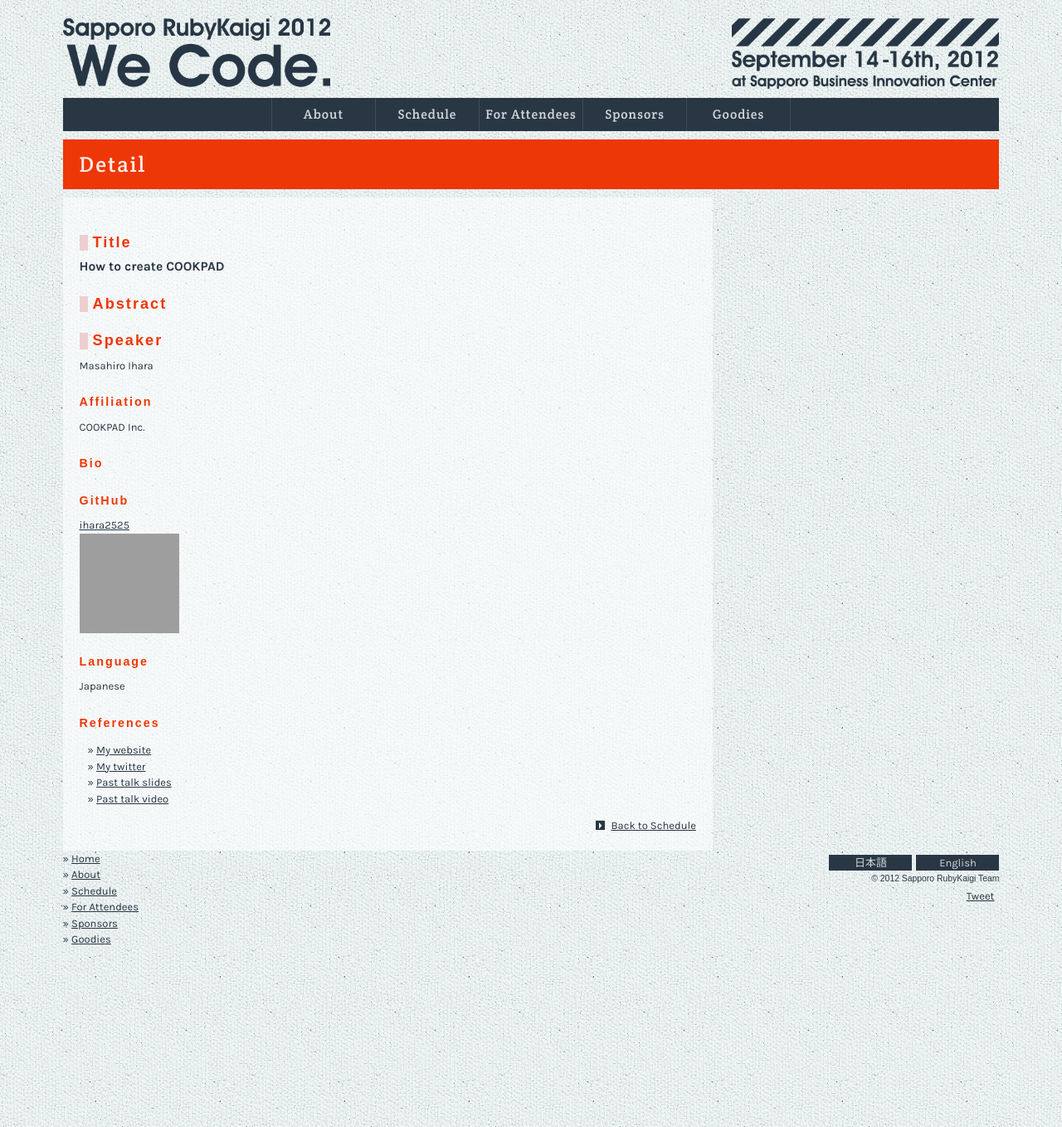
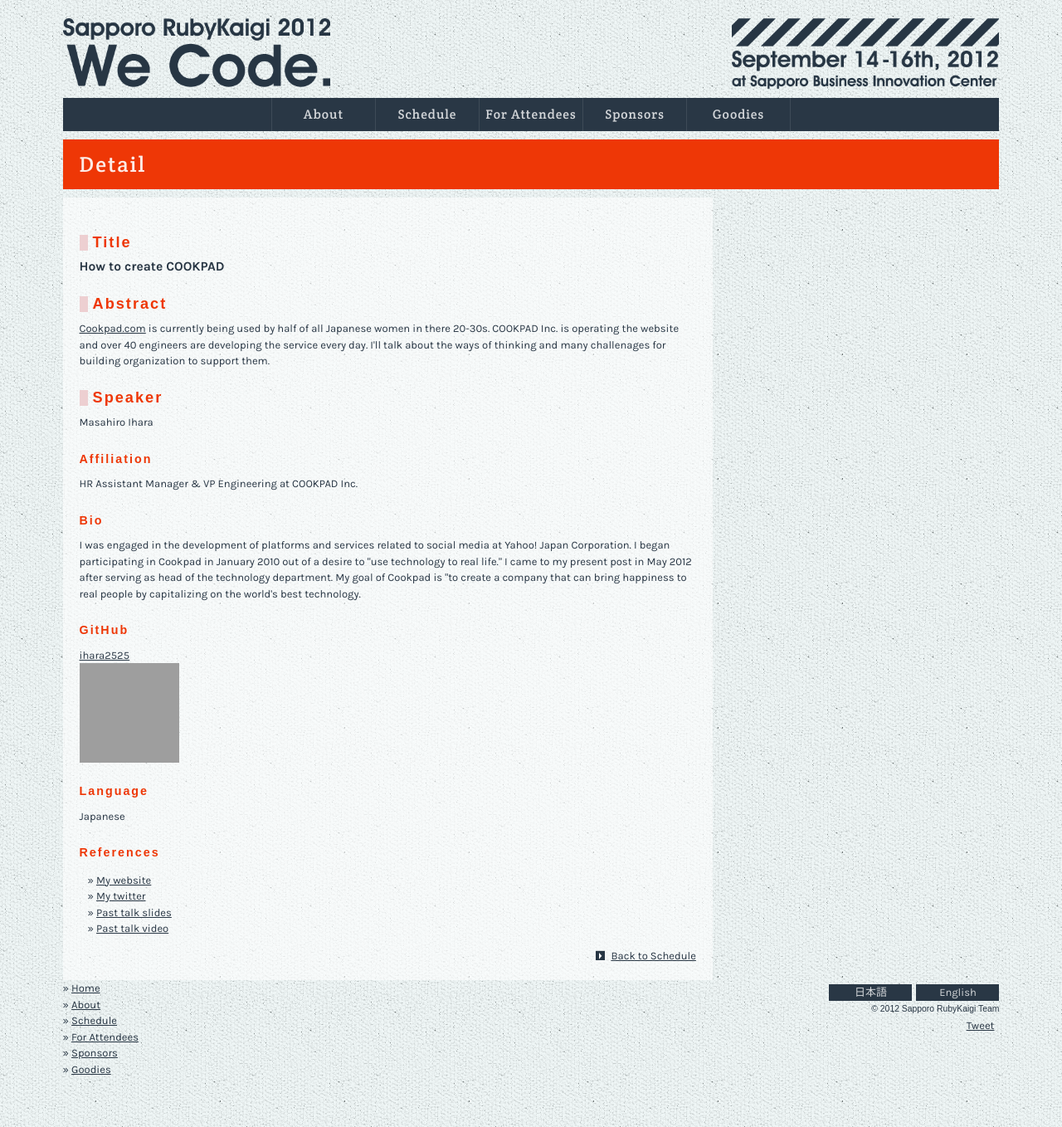
Before and after one commit to ruby-sapporo/sapporo.rubykaigi.org, a Jekyll site: the page built from 2012/en/schedule/details/R02.html, in a window 1280 px wide. Shown: the whole page at 83% size. Built offline with Jekyll 4.4.1, drawn with Linux system fonts in a browser that asks for light colours; nearby versions of some CDN libraries; Markdown is read by kramdown in place of the engine named in the settings; comment, search, counter and statistics services are not loaded; grey boxes are pictures that could not be loaded.

Commit message:
Regenerate html about schedule

```diff
--- a/2012/en/schedule/details/R02.html
+++ b/2012/en/schedule/details/R02.html
@@ -9,13 +9,25 @@
   <h2>Title</h2>
   <p class="title">How to create COOKPAD</p>
   <h2>Abstract</h2>
+  <p><a href="http://cookpad.com">Cookpad.com</a> is currently being used by half of all Japanese women in
+there 20-30s. COOKPAD Inc. is operating the website and over 40
+engineers are developing the service every day. I&#39;ll talk about the
+ways of thinking and many challenages for building organization to
+support them.</p>
 
   <h2>Speaker</h2>
   <p>Masahiro Ihara</p>
   <h3>Affiliation</h3>
-  <p>COOKPAD Inc.</p>
+  <p>HR Assistant Manager &amp; VP Engineering at COOKPAD Inc.</p>
 
   <h3>Bio</h3>
+  <p>I was engaged in the development of platforms and services related to
+social media at Yahoo! Japan Corporation. I began participating in
+Cookpad in January 2010 out of a desire to &quot;use technology to real
+life.&quot; I came to my present post in May 2012 after serving as head of
+the technology department. My goal of Cookpad is &quot;to create a company
+that can bring happiness to real people by capitalizing on the
+world&#39;s best technology.</p>
 
   <h3>GitHub</h3>
     <p>
--- a/2012/ja/schedule/details/R02.html
+++ b/2012/ja/schedule/details/R02.html
@@ -9,13 +9,15 @@
   <h2>タイトル</h2>
   <p class="title">クックパッドのつくりかた</p>
   <h2>概要</h2>
+  <p>日本の20～30代女性の約半数が利用すると言われる<a href="http://cookpad.com">cookpad.com</a>、それを運用するクックパッド株式会社では、40人以上のエンジニアが日々サービス開発を行っています。本セッションでは、その開発を裏側で支えるための組織づくりに関する考え方や、数々の取り組みについてお話いたします。</p>
 
   <h2>講演者</h2>
   <p>井原 正博</p>
   <h3>所属</h3>
-  <p>クックパッド株式会社</p>
+  <p>クックパッド株式会社 人事部副部長兼エンジニア統括マネージャー</p>
 
   <h3>プロフィール</h3>
+  <p>ヤフー株式会社にてソーシャルメディア関連サービスやプラットフォームの開発に従事。2010年1月より、「世の中の役に立つために技術を使いたい」という思いからクックパッドに参加。技術部長を務めたのち、2012年5月より現職。クックパッドでの目標は、「世界で一番技術を活かして世の中を幸せにできる会社をつくる」。</p>
 
   <h3>GitHub</h3>
     <p>
```
